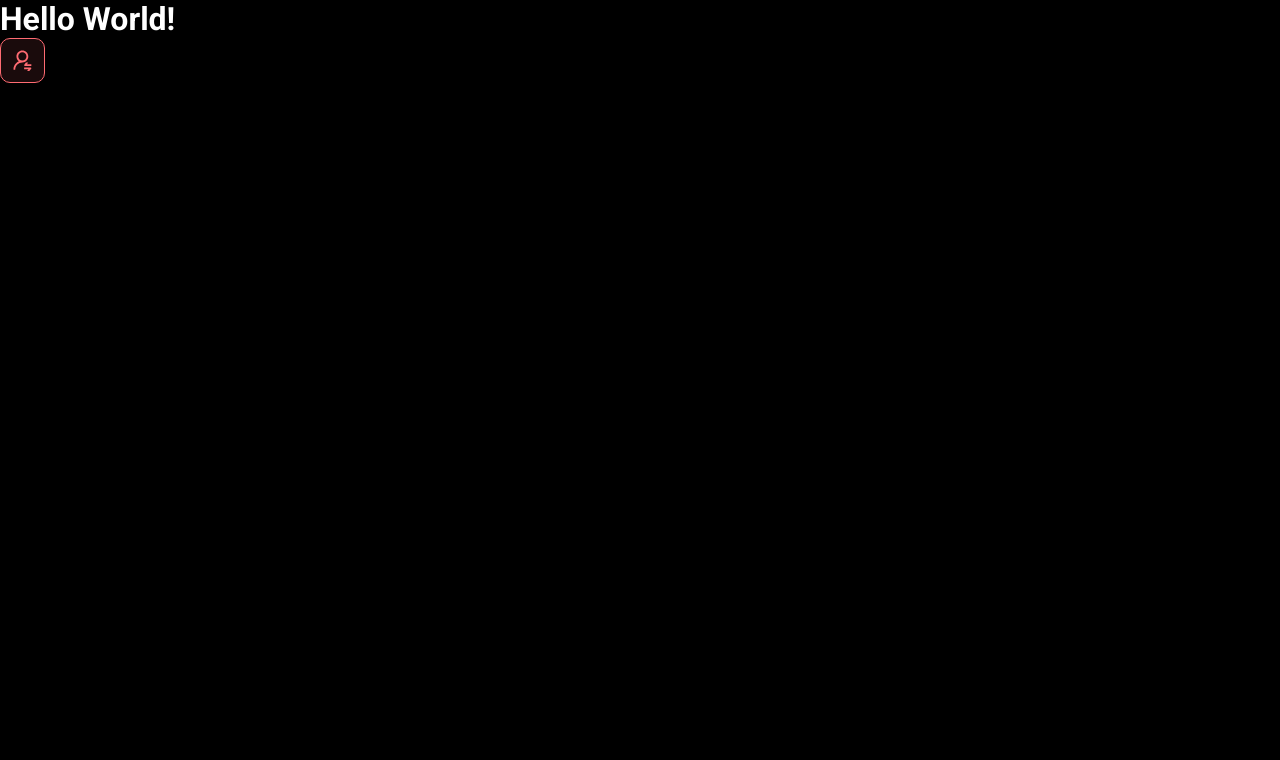
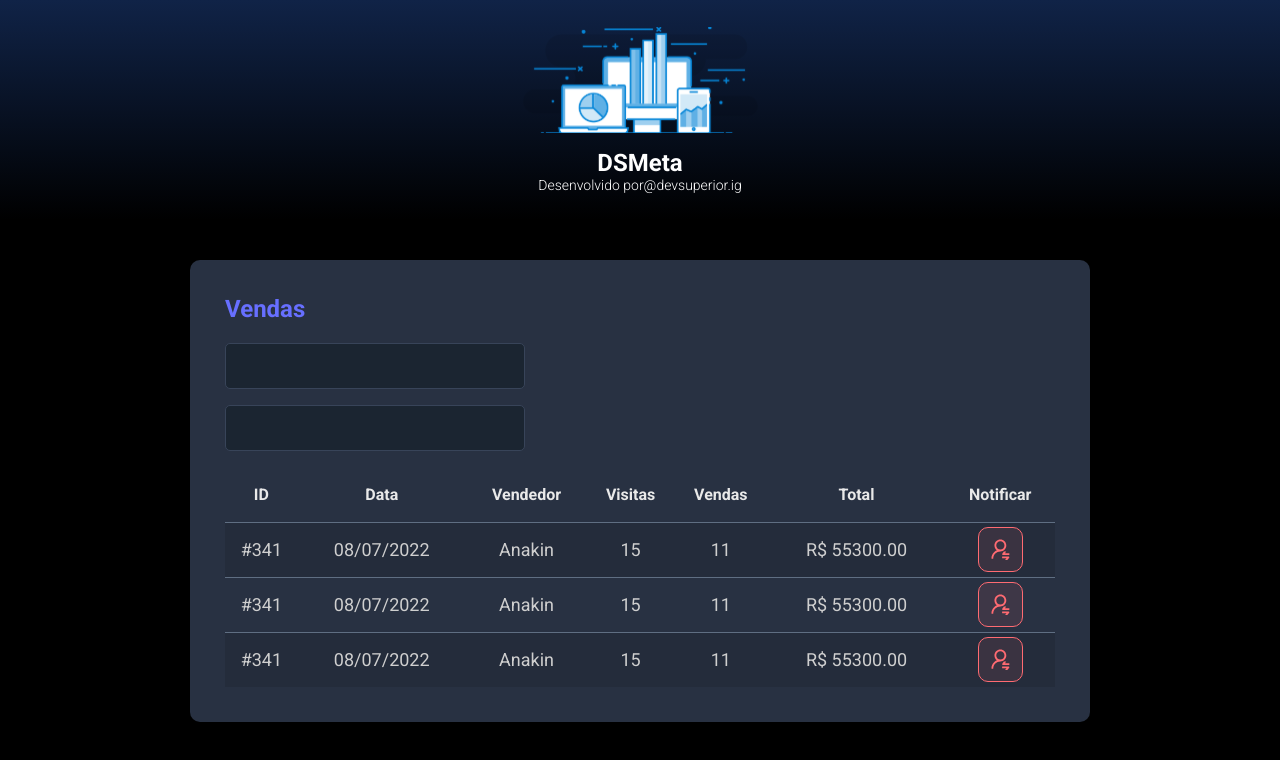
Before and after one commit to DemmiBot/semana-spring-react, a React (Vite) app in the folder frontend/: page / in a window 1280 px wide. Shown: the top 760 px of the page. Built offline with nearby package versions, Linux system fonts and the light colour scheme.

Commit message:
Other components

```diff
--- a/frontend/src/App.css
+++ /dev/null
@@ -1,41 +0,0 @@
-#root {
-  max-width: 1280px;
-  margin: 0 auto;
-  padding: 2rem;
-  text-align: center;
-}
-
-.logo {
-  height: 6em;
-  padding: 1.5em;
-  will-change: filter;
-}
-.logo:hover {
-  filter: drop-shadow(0 0 2em #646cffaa);
-}
-.logo.react:hover {
-  filter: drop-shadow(0 0 2em #61dafbaa);
-}
-
-@keyframes logo-spin {
-  from {
-    transform: rotate(0deg);
-  }
-  to {
-    transform: rotate(360deg);
-  }
-}
-
-@media (prefers-reduced-motion: no-preference) {
-  a:nth-of-type(2) .logo {
-    animation: logo-spin infinite 20s linear;
-  }
-}
-
-.card {
-  padding: 2em;
-}
-
-.read-the-docs {
-  color: #888;
-}
--- a/frontend/src/App.tsx
+++ b/frontend/src/App.tsx
@@ -1,10 +1,18 @@
 import NotificationButton from "./components/NotificationButton"
+import Header from "./components/Header"
+import SalesCard from "./components/SalesCard"
 
 function App() {
   return (
     <>
-      <h1>Hello World!</h1>
-      <NotificationButton />
+      <Header />
+      <main>
+        <section id="sales">
+          <div className="dsmeta-container">
+            <SalesCard />
+          </div>
+        </section>
+      </main>
     </>
   )
 }
--- /dev/null
+++ b/frontend/src/components/Header/index.tsx
@@ -0,0 +1,19 @@
+import logo from '../../assets/img/logo.svg'
+import './styles.css'
+
+function Header() {
+    return (
+        <header>
+            <div className="dsmeta-logo-container">
+                <img src={logo} alt="DSMeta" />
+                <h1>DSMeta</h1>
+                <p>
+                    Desenvolvido por
+                    <a href="https://www.instagram.com/devsuperior.ig">@devsuperior.ig</a>
+                </p>
+            </div>
+        </header>
+    )
+}
+
+export default Header
--- /dev/null
+++ b/frontend/src/components/Header/styles.css
@@ -0,0 +1,27 @@
+header {
+  background: linear-gradient(180deg, #102347 0%, #000000 100%);
+  height: 220px;
+  display: flex;
+  align-items: center;
+  justify-content: center;
+}
+
+.dsmeta-logo-container {
+  display: flex;
+  flex-direction: column;
+  align-items: center;
+}
+
+.dsmeta-logo-container img {
+  width: 235px;
+}
+
+.dsmeta-logo-container h1 {
+  margin-top: 15px;
+  font-size: 24px;
+}
+
+.dsmeta-logo-container p {
+  font-size: 14px;
+  font-weight: 300;
+}
--- /dev/null
+++ b/frontend/src/components/SalesCard/index.tsx
@@ -0,0 +1,79 @@
+import NotificationButton from '../NotificationButton'
+import './styles.css'
+
+function SalesCard() {
+    return (
+        <div className="dsmeta-card">
+            <h2 className="dsmeta-sales-title">Vendas</h2>
+            <div>
+                <div className="dsmeta-form-control-container">
+                    <input className="dsmeta-form-control" type="text" />
+                </div>
+                <div className="dsmeta-form-control-container">
+                    <input className="dsmeta-form-control" type="text" />
+                </div>
+            </div>
+
+            <div>
+                <table className="dsmeta-sales-table">
+                    <thead>
+                        <tr>
+                            <th className="show992">ID</th>
+                            <th className="show576">Data</th>
+                            <th>Vendedor</th>
+                            <th className="show992">Visitas</th>
+                            <th className="show992">Vendas</th>
+                            <th>Total</th>
+                            <th>Notificar</th>
+                        </tr>
+                    </thead>
+                    <tbody>
+                        <tr>
+                            <td className="show992">#341</td>
+                            <td className="show576">08/07/2022</td>
+                            <td>Anakin</td>
+                            <td className="show992">15</td>
+                            <td className="show992">11</td>
+                            <td>R$ 55300.00</td>
+                            <td>
+                                <div className="dsmeta-red-btn-container">
+                                    <NotificationButton />
+                                </div>
+                            </td>
+                        </tr>
+                        <tr>
+                            <td className="show992">#341</td>
+                            <td className="show576">08/07/2022</td>
+                            <td>Anakin</td>
+                            <td className="show992">15</td>
+                            <td className="show992">11</td>
+                            <td>R$ 55300.00</td>
+                            <td>
+                                <div className="dsmeta-red-btn-container">
+                                    <NotificationButton />
+                                </div>
+                            </td>
+                        </tr>
+                        <tr>
+                            <td className="show992">#341</td>
+                            <td className="show576">08/07/2022</td>
+                            <td>Anakin</td>
+                            <td className="show992">15</td>
+                            <td className="show992">11</td>
+                            <td>R$ 55300.00</td>
+                            <td>
+                                <div className="dsmeta-red-btn-container">
+                                    <NotificationButton />
+                                </div>
+                            </td>
+                        </tr>
+                    </tbody>
+
+                </table>
+            </div>
+
+        </div>
+    )
+}
+
+export default SalesCard
--- /dev/null
+++ b/frontend/src/components/SalesCard/styles.css
@@ -0,0 +1,97 @@
+.dsmeta-card {
+    background-color: #283142;
+    border-radius: 10px;
+    padding: 30px 10px;
+}
+
+.dsmeta-sales-title {
+    color: #676fff;
+    font-size: 24px;
+    margin-bottom: 20px;
+}
+
+.dsmeta-form-control-container {
+    margin-bottom: 16px;
+    max-width: 300px;
+}
+
+.dsmeta-form-control {
+    width: 100%;
+    height: 46px;
+    background-color: #1b2531;
+    border: 1px solid #384459;
+    border-radius: 5px;
+    color: #9aaabe;
+    padding: 0 20px;
+    font-size: 18px;
+}
+
+.dsmeta-sales-table {
+    width: 100%;
+    border-spacing: 0;
+    border-collapse: collapse;
+}
+
+.dsmeta-sales-table thead {
+    height: 55px;
+    font-size: 16px;
+    color: #e9e9e9;
+    font-weight: 700;
+}
+
+.dsmeta-sales-table tbody {
+    font-size: 14px;
+    font-weight: 400;
+    color: #cfcfcf;
+    text-align: center;
+}
+
+.dsmeta-sales-table tbody tr {
+    height: 74px;
+    border-top: 1px solid #5f6e82;
+}
+
+.dsmeta-sales-table tbody tr:hover>td {
+    background-color: #384459;
+}
+
+.dsmeta-sales-table tbody tr:nth-child(odd) {
+    background-color: #242c3b;
+}
+
+.dsmeta-red-btn-container {
+    display: flex;
+    justify-content: center;
+}
+
+.show576 {
+    display: none;
+}
+
+.show992 {
+    display: none;
+}
+
+@media (min-width: 576px) {
+    .show576 {
+        display: table-cell;
+    }
+
+    .dsmeta-card {
+        padding: 35px;
+    }
+
+    .dsmeta-sales-table tbody tr {
+        height: 55px;
+    }
+
+    .dsmeta-sales-table tbody {
+        font-size: 18px;
+    }
+}
+
+@media (min-width: 992px) {
+    .show992 {
+        display: table-cell;
+    }
+}
--- a/frontend/src/index.css
+++ b/frontend/src/index.css
@@ -20,40 +20,6 @@
   text-decoration: none;
 }
 
-header {
-  background: linear-gradient(180deg, #102347 0%, #181818 100%);
-  height: 220px;
-  display: flex;
-  align-items: center;
-  justify-content: center;
-}
-
-.dsmeta-logo-container {
-  display: flex;
-  flex-direction: column;
-  align-items: center;
-}
-
-.dsmeta-logo-container img {
-  width: 235px;
-}
-
-.dsmeta-logo-container h1 {
-  margin-top: 15px;
-  font-size: 24px;
-}
-
-.dsmeta-logo-container p {
-  font-size: 14px;
-  font-weight: 300;
-}
-
-.dsmeta-card {
-  background-color: #283142;
-  border-radius: 10px;
-  padding: 30px 10px;
-}
-
 .dsmeta-container {
   width: 100%;
   max-width: 900px;
@@ -63,111 +29,3 @@
 #sales {
   padding: 40px 10px;
 }
-
-.dsmeta-sales-title {
-  color: #676fff;
-  font-size: 24px;
-  margin-bottom: 20px;
-}
-
-.dsmeta-form-control-container {
-  margin-bottom: 16px;
-  max-width: 300px;
-}
-
-.dsmeta-form-control {
-  width: 100%;
-  height: 46px;
-  background-color: #1b2531;
-  border: 1px solid #384459;
-  border-radius: 5px;
-  color: #9aaabe;
-  padding: 0 20px;
-  font-size: 18px;
-}
-
-.dsmeta-sales-table {
-  width: 100%;
-  border-spacing: 0;
-  border-collapse: collapse;
-}
-
-.dsmeta-sales-table thead {
-  height: 55px;
-  font-size: 16px;
-  color: #e9e9e9;
-  font-weight: 700;
-}
-
-.dsmeta-sales-table tbody {
-  font-size: 14px;
-  font-weight: 400;
-  color: #cfcfcf;
-  text-align: center;
-}
-
-.dsmeta-sales-table tbody tr {
-  height: 74px;
-  border-top: 1px solid #5f6e82;
-}
-
-.dsmeta-sales-table tbody tr:hover > td {
-  background-color: #384459;
-}
-
-.dsmeta-sales-table tbody tr:nth-child(odd) {
-  background-color: #242c3b;
-}
-
-.dsmeta-red-btn-container {
-    display: flex;
-    justify-content: center;
-}
-
-.dsmeta-red-btn {
-  height: 45px;
-  width: 45px;
-  background: rgba(255, 107, 114, 0.1);
-  border: 1px solid #ff6b72;
-  border-radius: 10px;
-  display: flex;
-  align-items: center;
-  justify-content: center;
-  cursor: pointer;
-}
-
-.dsmeta-red-btn img {
-    width: 19px;
-}
-
-.show576 {
-    display: none;
-}
-
-.show992 {
-    display: none;
-}
-
-@media (min-width: 576px) {
-    .show576 {
-        display: table-cell;
-    }
-
-    .dsmeta-card {
-        padding: 35px;
-    }
-
-    .dsmeta-sales-table tbody tr {
-        height: 55px;
-    }
-
-    .dsmeta-sales-table tbody {
-        font-size: 18px;
-    }
-}
-
-@media (min-width: 992px) {
-    .show992 {
-        display: table-cell;
-    }
-}
```
Also changed, not shown: frontend/src/assets/img/logo.svg (added).
